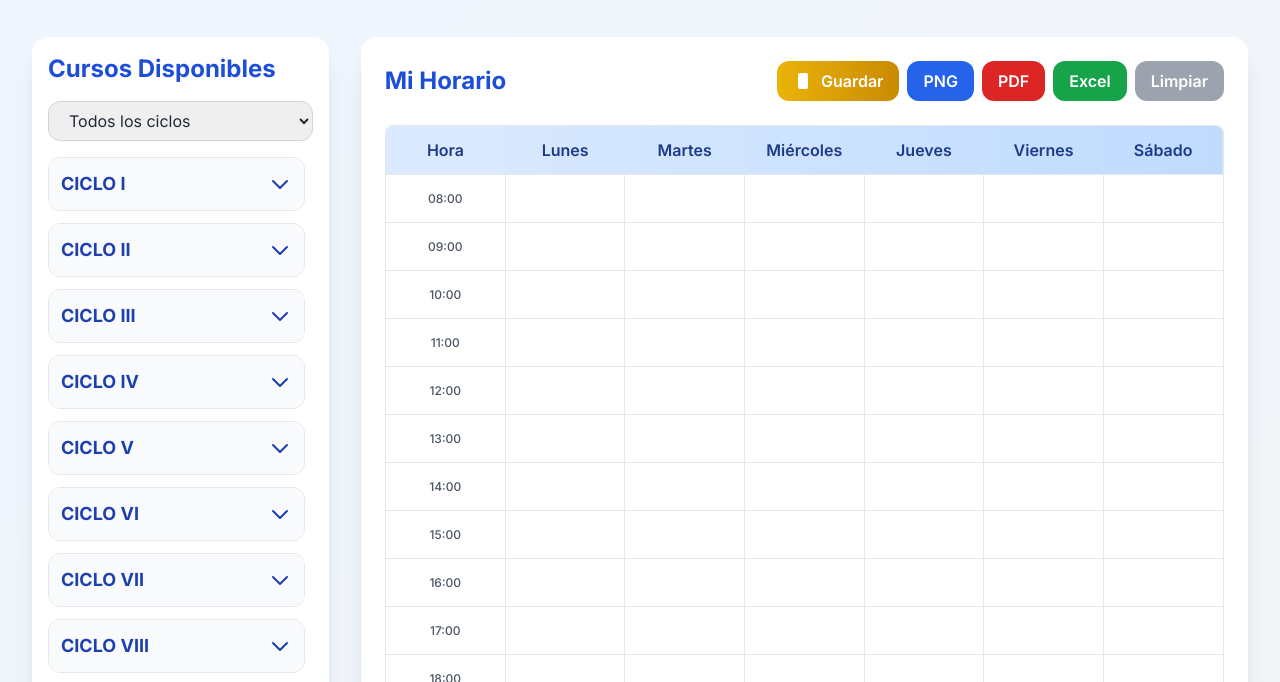
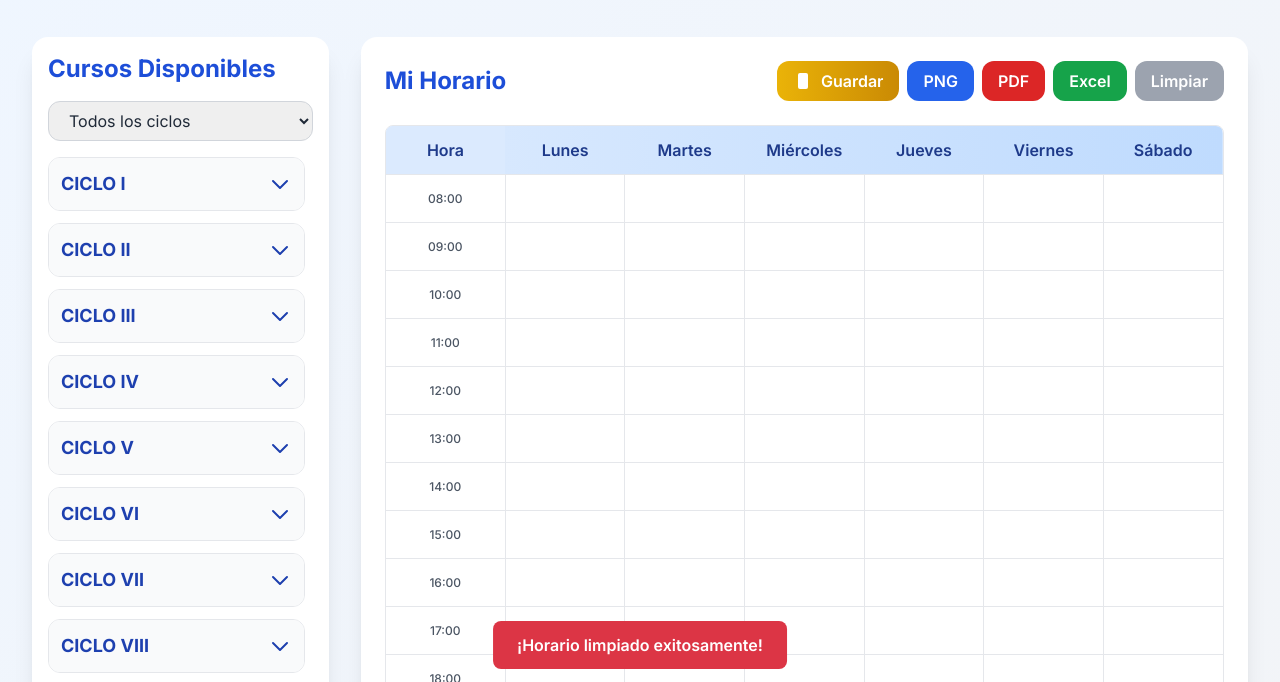
Before and after one commit to MisaelErik/horario, a plain HTML site: page index.html in a window 1280 px wide. Both pictures are taken after a click on the button "Limpiar". Shown: the part 111-793 px from the top of the page. Drawn offline with nearby package versions, Linux system fonts and the light colour scheme; a script that the page names is missing.

Commit message:
Add files via upload

```diff
--- a/css/style.css
+++ b/css/style.css
@@ -1,5 +1,4 @@
-
-        body {
+body {
             font-family: 'Inter', sans-serif;
         }
         ::-webkit-scrollbar {
@@ -90,3 +89,32 @@
                 font-size: 1.25rem; /* Adjust sub-heading size for mobile */
             }
         }
+
+.notification {
+    position: fixed;
+    bottom: 20px;
+    left: 50%;
+    transform: translateX(-50%);
+    padding: 12px 24px;
+    border-radius: 8px;
+    color: white;
+    font-weight: 600;
+    z-index: 1000;
+    opacity: 0;
+    transition: opacity 0.3s, transform 0.3s;
+    pointer-events: none;
+}
+
+.notification.show {
+    opacity: 1;
+    transform: translateX(-50%) translateY(0);
+    pointer-events: auto;
+}
+
+.notification.success {
+    background-color: #28a745;
+}
+
+.notification.error {
+    background-color: #dc3545;
+}
```
